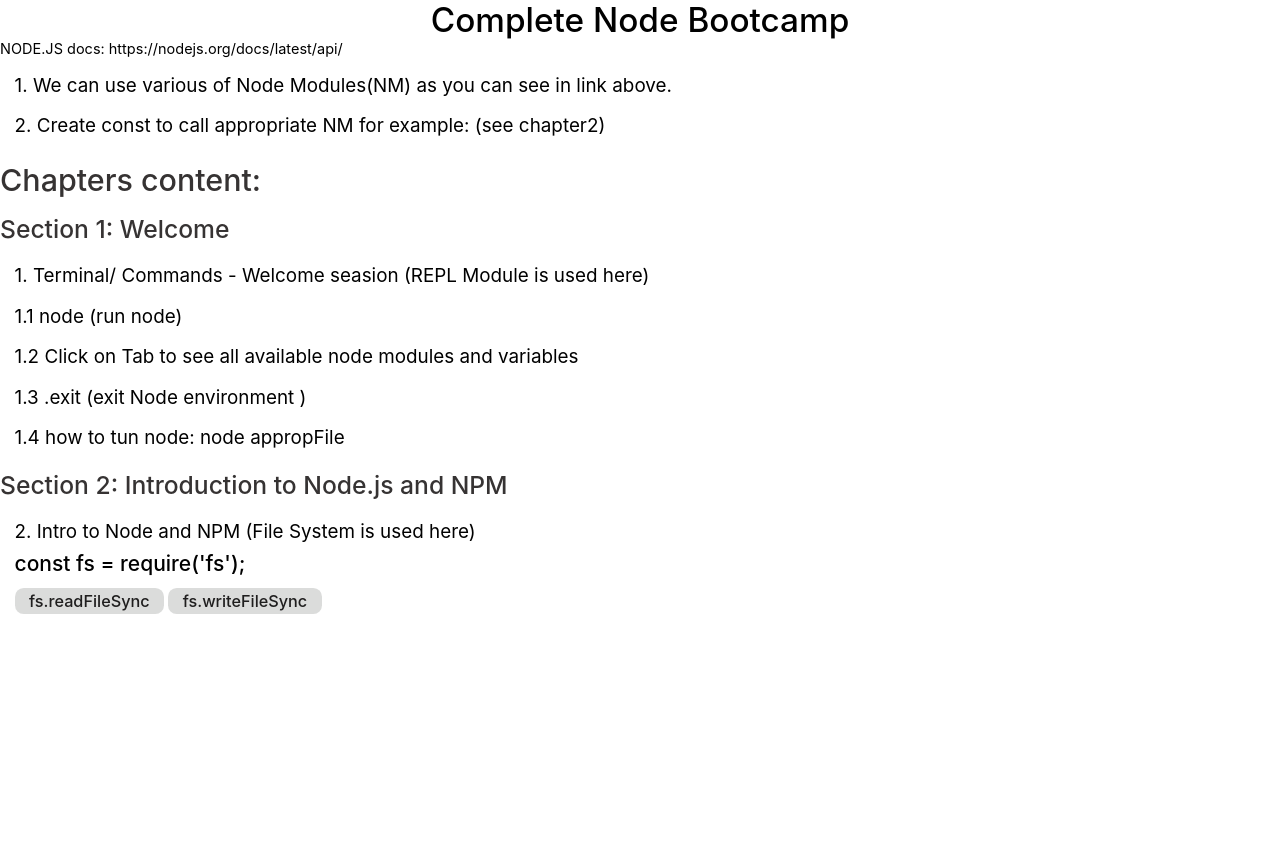
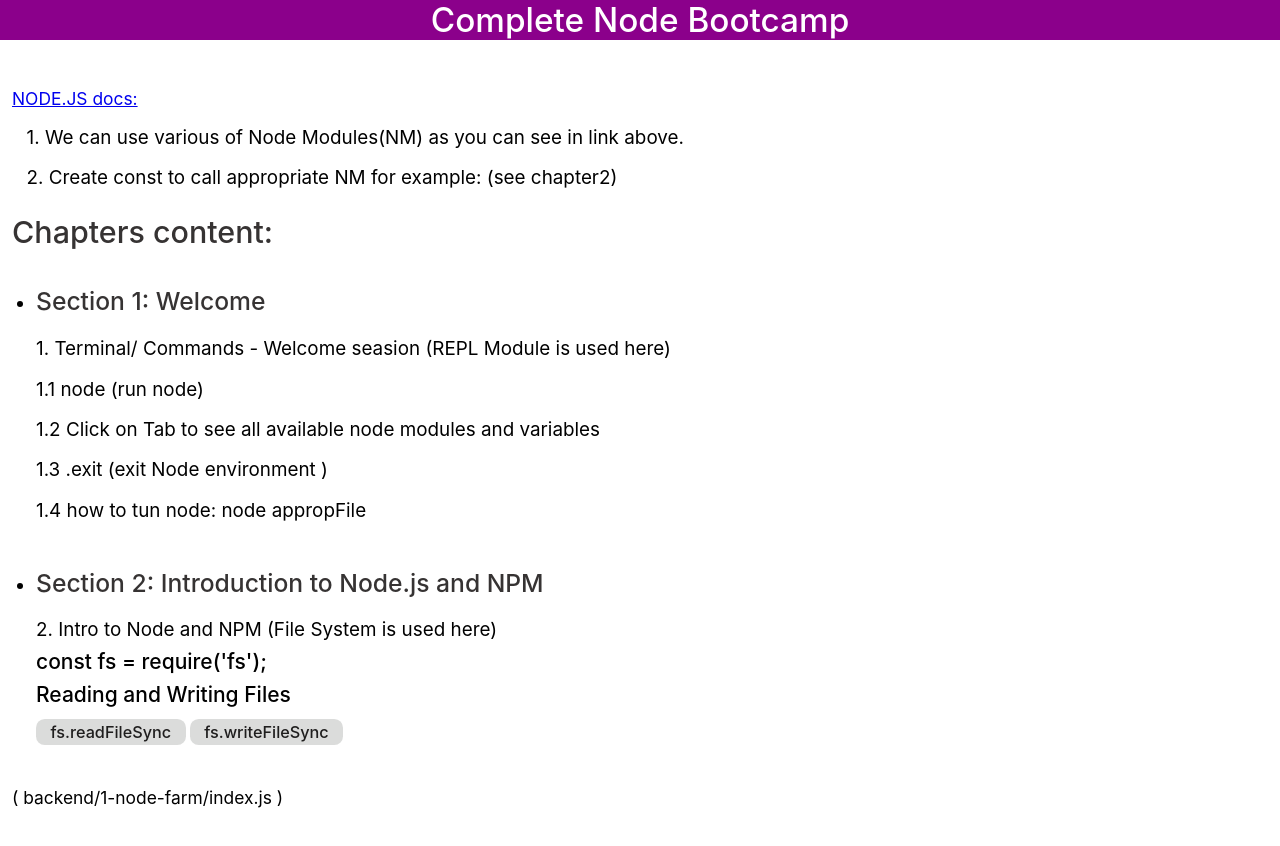
Before and after one commit to rampepurda/complete-node-bootcamp, a React (Create React App) app in the folder frontend/: page / in a window 1280 px wide. Shown: the top 846 px of the page. Before the commit the page ends 800 px from the top, so only its background shows below. Built offline with nearby package versions, Linux system fonts and the light colour scheme.

Commit message:
CNB-01 | Project setup
Installation of devDependencies, dependencies and libraries

```diff
--- a/frontend/package.json
+++ b/frontend/package.json
@@ -12,6 +12,7 @@
     "@types/react-dom": "^18.0.0",
     "react": "^18.3.1",
     "react-dom": "^18.3.1",
+    "react-router-dom": "^6.27.0",
     "react-scripts": "5.0.1",
     "sass": "^1.80.5",
     "typescript": "^4.4.2",
@@ -40,5 +41,8 @@
       "last 1 firefox version",
       "last 1 safari version"
     ]
+  },
+  "devDependencies": {
+    "prettier": "3.3.3"
   }
 }
--- a/frontend/src/App.tsx
+++ b/frontend/src/App.tsx
@@ -1,48 +1,11 @@
 import './styles/main.scss'
 import React from 'react';
+import {RouterProvider} from "react-router-dom";
+import { router as routers } from './routers/router'
 
 function App() {
   return (
-    <div>
-      <h1>Complete Node Bootcamp</h1>
-
-
-      NODE.JS
-      docs: https://nodejs.org/docs/latest/api/
-      <ul>
-        <li>
-          1. We can use various of Node Modules(NM) as you can see in link above.
-        </li>
-        <li>
-          2. Create const to call appropriate NM for example: (see chapter2)
-        </li>
-      </ul>
-
-
-      <h2>Chapters content:</h2>
-      <h3>Section 1: Welcome</h3>
-      <ul>
-        <li>1. Terminal/ Commands - Welcome seasion (REPL Module is used here)</li>
-        <li> 1.1 node (run node)</li>
-        <li>1.2 Click on Tab to see all available node modules and variables</li>
-        <li>1.3 .exit (exit Node environment )</li>
-        <li>1.4 how to tun node: node appropFile</li>
-
-      </ul>
-
-      <h3>Section 2: Introduction to Node.js and NPM</h3>
-      <ul>
-        <li> 2. Intro to Node and NPM (File System is used here)
-          <h4>const fs = require('fs');</h4>
-          <div>
-            <mark>fs.readFileSync</mark>
-            <mark>fs.writeFileSync</mark>
-          </div>
-        </li>
-      </ul>
-
-
-    </div>
+    <RouterProvider router={routers} />
   );
 }
 
--- /dev/null
+++ b/frontend/src/Components/Header/Header.tsx
@@ -0,0 +1,9 @@
+import React from 'react'
+
+export const Header = () => {
+  return (
+    <header className="bg-color-is-darkmagenta">
+      <h1 className="color-is-white">Complete Node Bootcamp</h1>
+    </header>
+  )
+}
--- /dev/null
+++ b/frontend/src/Components/Header/index.ts
@@ -0,0 +1 @@
+export * from './Header'
--- /dev/null
+++ b/frontend/src/Components/index.ts
@@ -0,0 +1 @@
+export * from './Header'
--- /dev/null
+++ b/frontend/src/pages/RootLayout.tsx
@@ -0,0 +1,58 @@
+import { Link, Outlet } from 'react-router-dom'
+import React from 'react'
+import { Header } from '../Components'
+
+export default function RootLayout() {
+  return (
+    <>
+      <Header />
+
+      <main>
+        <div>
+          <Link to="https://nodejs.org/docs/latest/api/" rel="external" target="_blank">
+            NODE.JS docs:
+          </Link>
+
+          <ul>
+            <li>1. We can use various of Node Modules(NM) as you can see in link above.</li>
+            <li>2. Create const to call appropriate NM for example: (see chapter2)</li>
+          </ul>
+
+          <h2>Chapters content:</h2>
+
+          <ul className="hasTypeDisc">
+            <li>
+              <h3>Section 1: Welcome</h3>
+
+              <ul>
+                <li>1. Terminal/ Commands - Welcome seasion (REPL Module is used here)</li>
+                <li>1.1 node (run node)</li>
+                <li>1.2 Click on Tab to see all available node modules and variables</li>
+                <li>1.3 .exit (exit Node environment )</li>
+                <li>1.4 how to tun node: node appropFile</li>
+              </ul>
+            </li>
+            <li>
+              <h3>Section 2: Introduction to Node.js and NPM</h3>
+
+              <ul>
+                <li>
+                  2. Intro to Node and NPM (File System is used here)
+                  <h4>const fs = require('fs');</h4>
+                  <div>
+                    <h4>Reading and Writing Files</h4>
+                    <mark>fs.readFileSync</mark>
+                    <mark>fs.writeFileSync</mark>
+                  </div>
+                </li>
+              </ul>
+            </li>
+          </ul>
+
+          <p>( backend/1-node-farm/index.js )</p>
+        </div>
+        <Outlet />
+      </main>
+    </>
+  )
+}
--- /dev/null
+++ b/frontend/src/routers/router.tsx
@@ -0,0 +1,10 @@
+import { createBrowserRouter } from 'react-router-dom'
+import RootLayout from '../pages/RootLayout'
+
+export const router = createBrowserRouter([
+  {
+    path: '/',
+    element: <RootLayout />,
+    id: 'root',
+  },
+])
--- a/frontend/src/styles/_functions.scss
+++ b/frontend/src/styles/_functions.scss
@@ -1,7 +1,7 @@
 @import "./breakpoints";
 
 $cols: 1 2 3 4 5 6 7 8 9 10 11 12;
-$colors: black blue darkblue darkmagenta darkred deeppink dodgerblue gold gray green orange red silver yellow;
+$colors: black blue darkblue darkmagenta darkred deeppink dodgerblue gold gray green orange red silver white yellow;
 $display-values: block flex inline inline-block inline-flex;
 
 @each $i in $cols {
```
Also changed, not shown: frontend/src/index.tsx (+5 -8 lines), frontend/.prettierrc.json (added), 2 other files (tests, documents, lock files or other folders).
